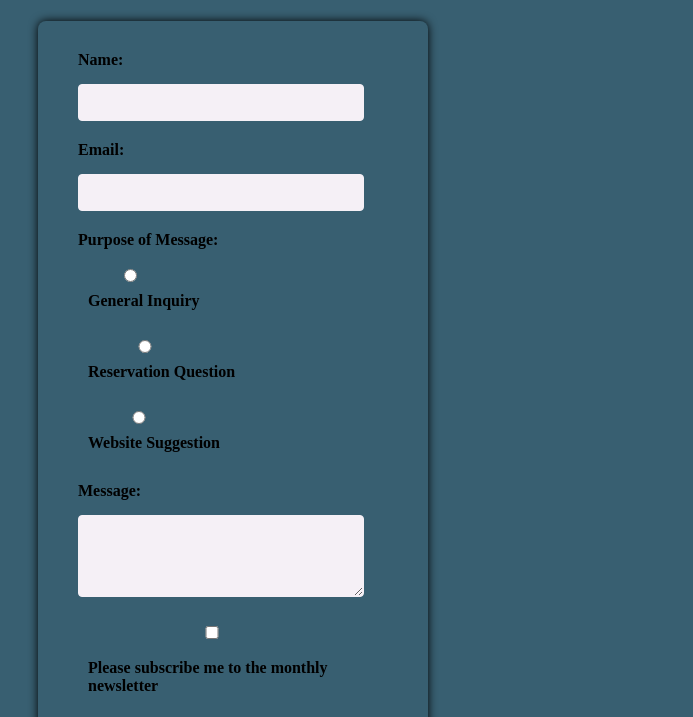
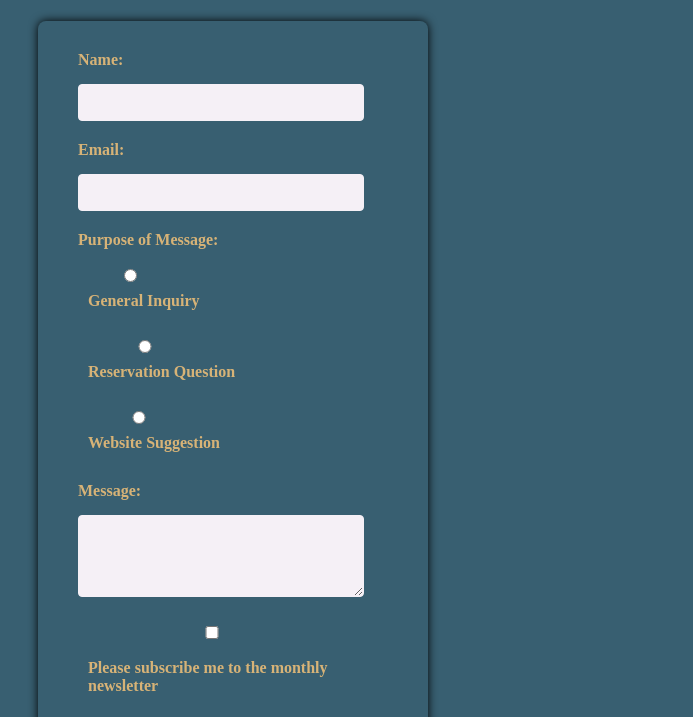
Before and after one commit to javila1996/wdd130, a plain HTML site: page wwr/contact.html in a window 1280 px wide. Shown: the part 1356-2073 px from the top of the page, without its empty margins (12-705 px from the left). Drawn offline with Linux system fonts and the light colour scheme.

Commit message:
form text color

```diff
--- a/wwr/styles/rafting.css
+++ b/wwr/styles/rafting.css
@@ -223,6 +223,7 @@ label {
     font-weight: bold;
     display: block;
     margin-top: 10px;
+    color: var(--accent-color-2)
 }
 
 input, textarea {
```
